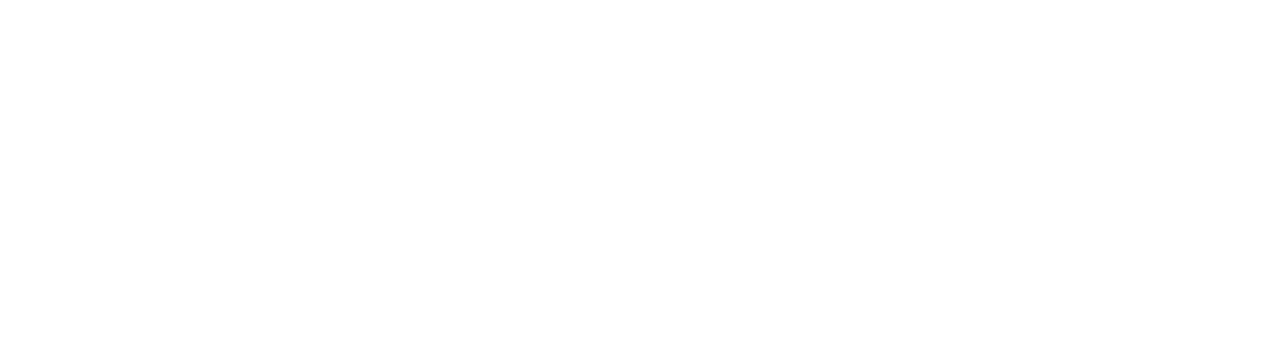
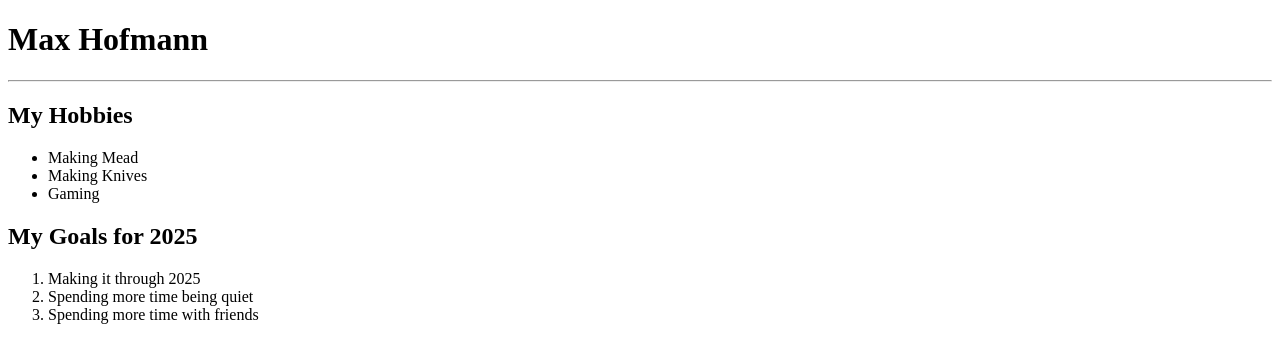
Before and after one commit to Mdhofm/About-Me, a plain HTML site: page index.html in a window 1280 px wide. Drawn offline with Linux system fonts and the light colour scheme.

Commit message:
Added content to index.html file

```diff
--- a/index.html
+++ b/index.html
@@ -5,5 +5,20 @@
     <meta name="viewport" content="width=device-width, initial-scale=1.0" />
     <title>About Me</title>
   </head>
-  <body></body>
+  <body>
+    <h1>Max Hofmann</h1>
+    <hr />
+    <h2>My Hobbies</h2>
+    <ul>
+      <li>Making Mead</li>
+      <li>Making Knives</li>
+      <li>Gaming</li>
+    </ul>
+    <h2>My Goals for 2025</h2>
+    <ol>
+      <li>Making it through 2025</li>
+      <li>Spending more time being quiet</li>
+      <li>Spending more time with friends</li>
+    </ol>
+  </body>
 </html>
```
